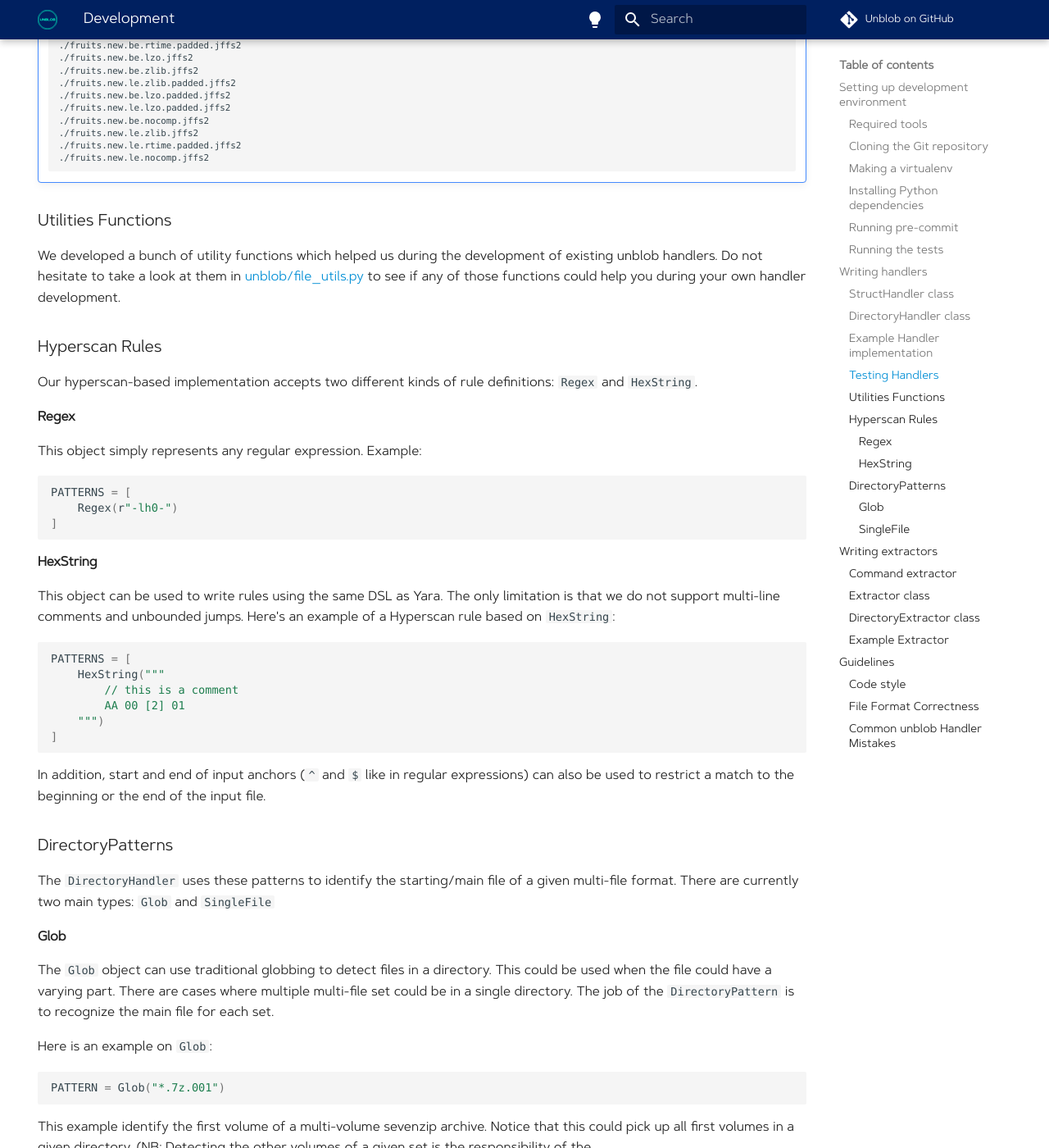
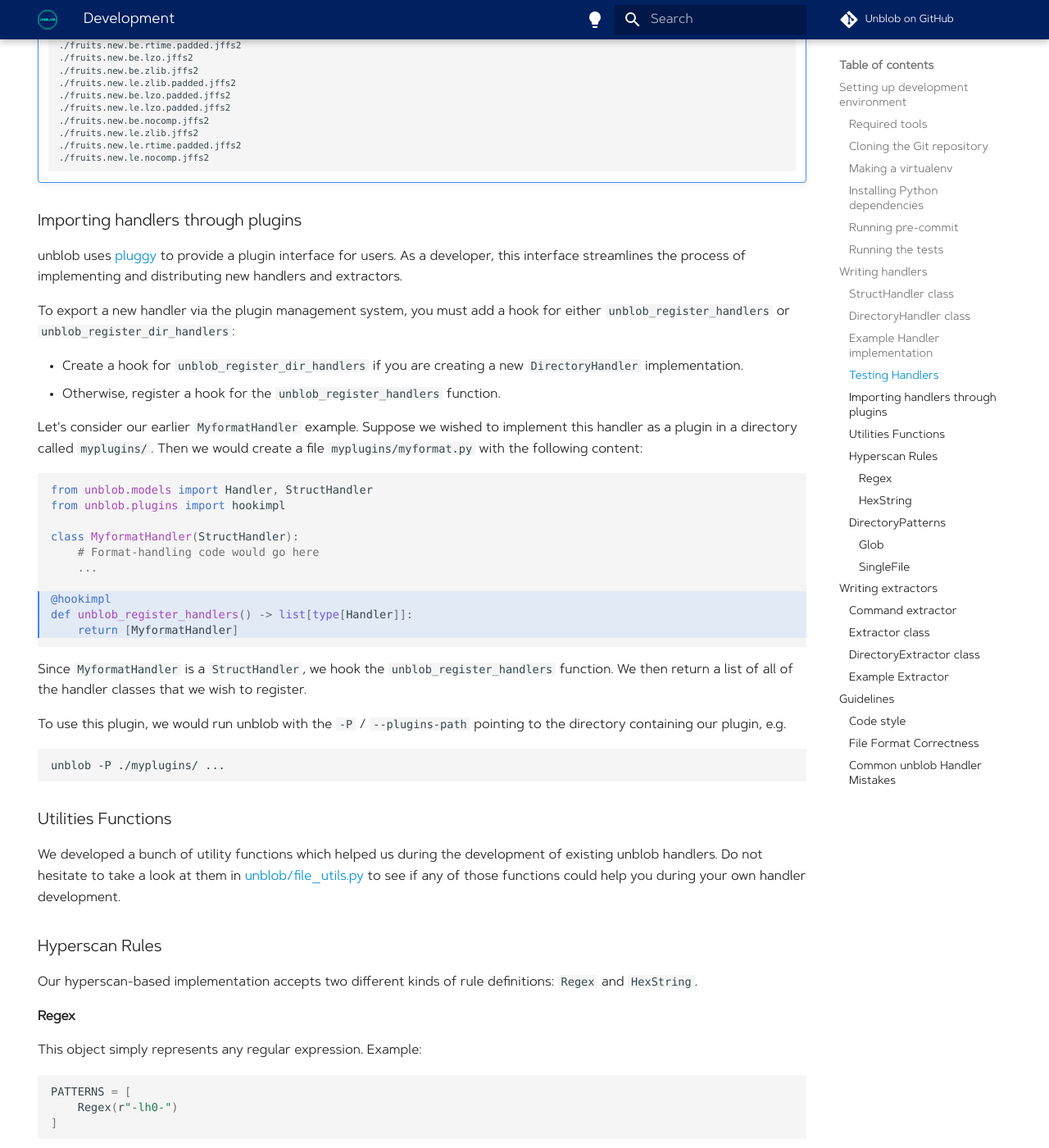
Before and after one commit to onekey-sec/unblob, an MkDocs documentation site: the page built from docs/development.md, in a window 1280 px wide and 1400 px high, scrolled down 7579 px. Shown: the whole window at 82% size. Built offline with MkDocs 1.6.1 and Material for MkDocs 9.7.7, drawn with Linux system fonts in a browser that asks for light colours; comment, search, counter and statistics services are not loaded.

Commit message:
Add documentation on developing for unblob's plugin system
Add a new section to the Development documentation with information on
how to use a new handler via unblob's plugin system, using the
`MyformatHandler` example from the docs.

````diff
--- a/docs/development.md
+++ b/docs/development.md
@@ -399,6 +399,47 @@ We've implemented integration tests this way:
     ./fruits.new.le.nocomp.jffs2
     ```
 
+### Importing handlers through plugins
+
+unblob uses [pluggy](https://pluggy.readthedocs.io/en/latest/) to provide a
+plugin interface for users. As a developer, this interface streamlines the
+process of implementing and distributing new handlers and extractors.
+
+To export a new handler via the plugin management system, you must add a hook
+for either `unblob_register_handlers` or `unblob_register_dir_handlers`:
+
+* Create a hook for `unblob_register_dir_handlers` if you are creating a new
+  `DirectoryHandler` implementation.
+* Otherwise, register a hook for the `unblob_register_handlers` function.
+
+Let's consider our earlier `MyformatHandler` example. Suppose we wished to
+implement this handler as a plugin in a directory called `myplugins/`. Then we
+would create a file `myplugins/myformat.py` with the following content:
+
+```python hl_lines="8-10"
+from unblob.models import Handler, StructHandler
+from unblob.plugins import hookimpl
+
+class MyformatHandler(StructHandler):
+    # Format-handling code would go here
+    ...
+
+@hookimpl
+def unblob_register_handlers() -> list[type[Handler]]:
+    return [MyformatHandler]
+```
+
+Since `MyformatHandler` is a `StructHandler`, we hook the
+`unblob_register_handlers` function. We then return a list of all of the handler
+classes that we wish to register.
+
+To use this plugin, we would run unblob with the `-P` / `--plugins-path`
+pointing to the directory containing our plugin, e.g.
+
+```
+unblob -P ./myplugins/ ...
+```
+
 ### Utilities Functions
 
 We developed a bunch of utility functions which helped us during the development of
````
